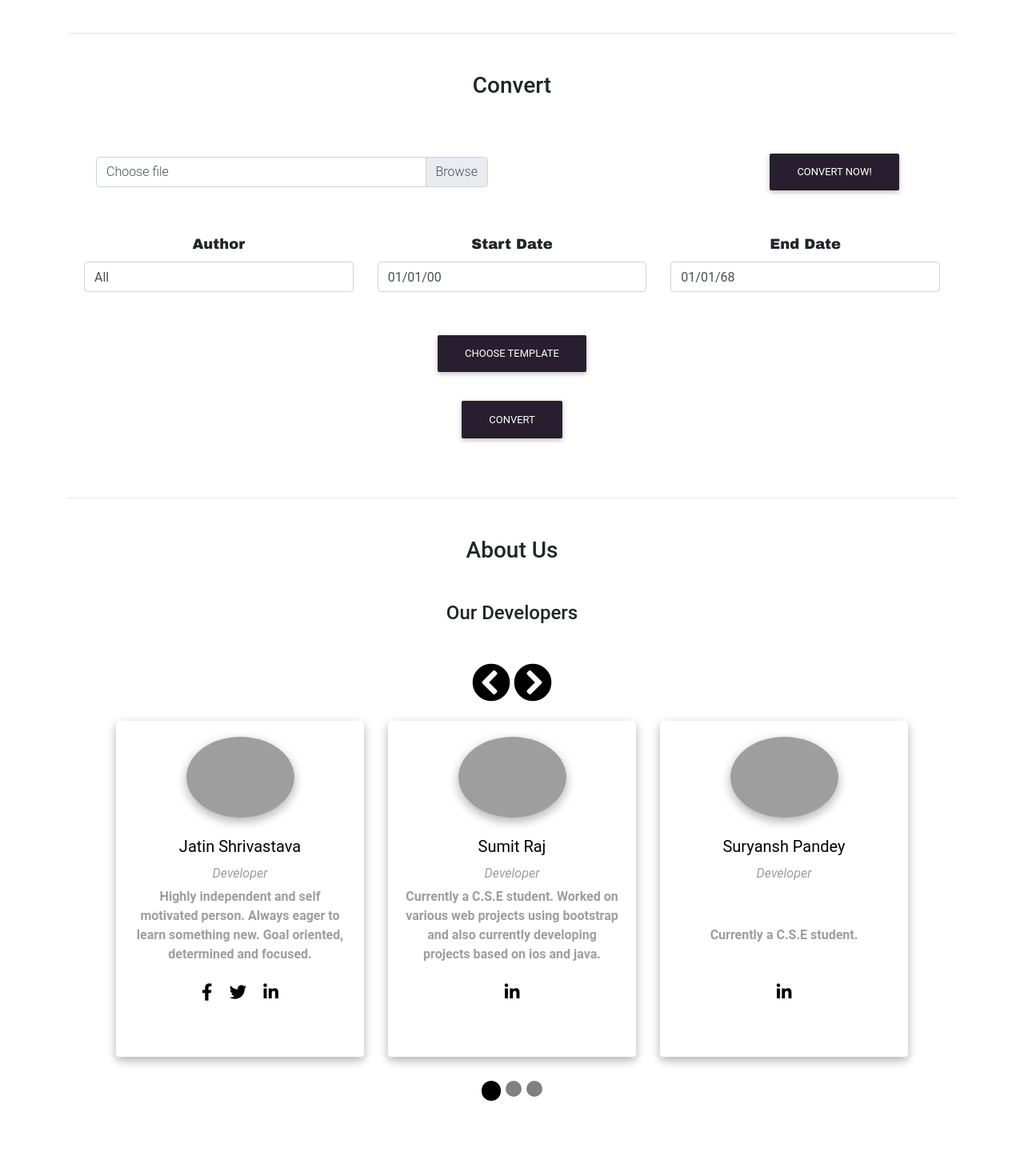
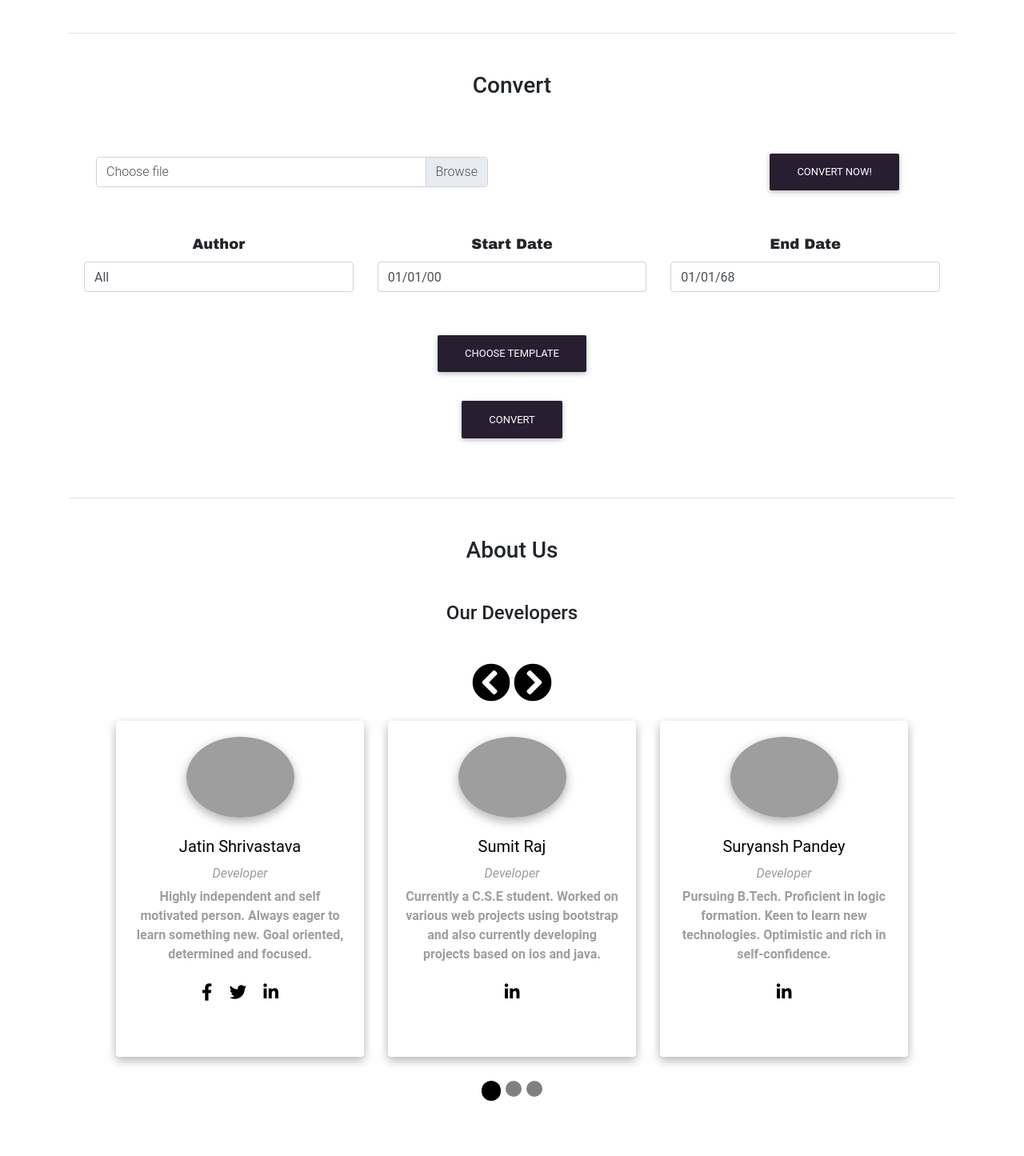
Before and after one commit to jatinshrivastava/DjangoApplication, a Django app: page /upload/ in a window 1280 px wide. Shown: the part 2041-3486 px from the top of the page at 80% size. Run offline with Django 3.2, Linux system fonts and the light colour scheme; some libraries are stand-ins or nearby versions; grey boxes are pictures that could not be loaded.

Commit message:
Update upload.html

```diff
--- a/uploadmethod/templates/uploadmethod/upload.html
+++ b/uploadmethod/templates/uploadmethod/upload.html
@@ -871,10 +871,7 @@
                                                         <br>
                                                         <h5 class="card-title black-text">Suryansh Pandey</h5>
                                                         <h6 class="font-italic grey-text">Developer</h6>
-                                                        <br>
-                                                        <br>
-                                                        <p class="grey-text mb-0 font-weight-bold">Currently a C.S.E student.</p>
-                                                        <br>
+                                                        <p class="grey-text mb-0 font-weight-bold">Pursuing B.Tech. Proficient in logic formation. Keen to learn new technologies. Optimistic and rich in self-confidence.</p>
                                                         <br>
                                                         <ul class="list-unstyled mb-0">
                                                             <!-- LinkedIn -->
```
